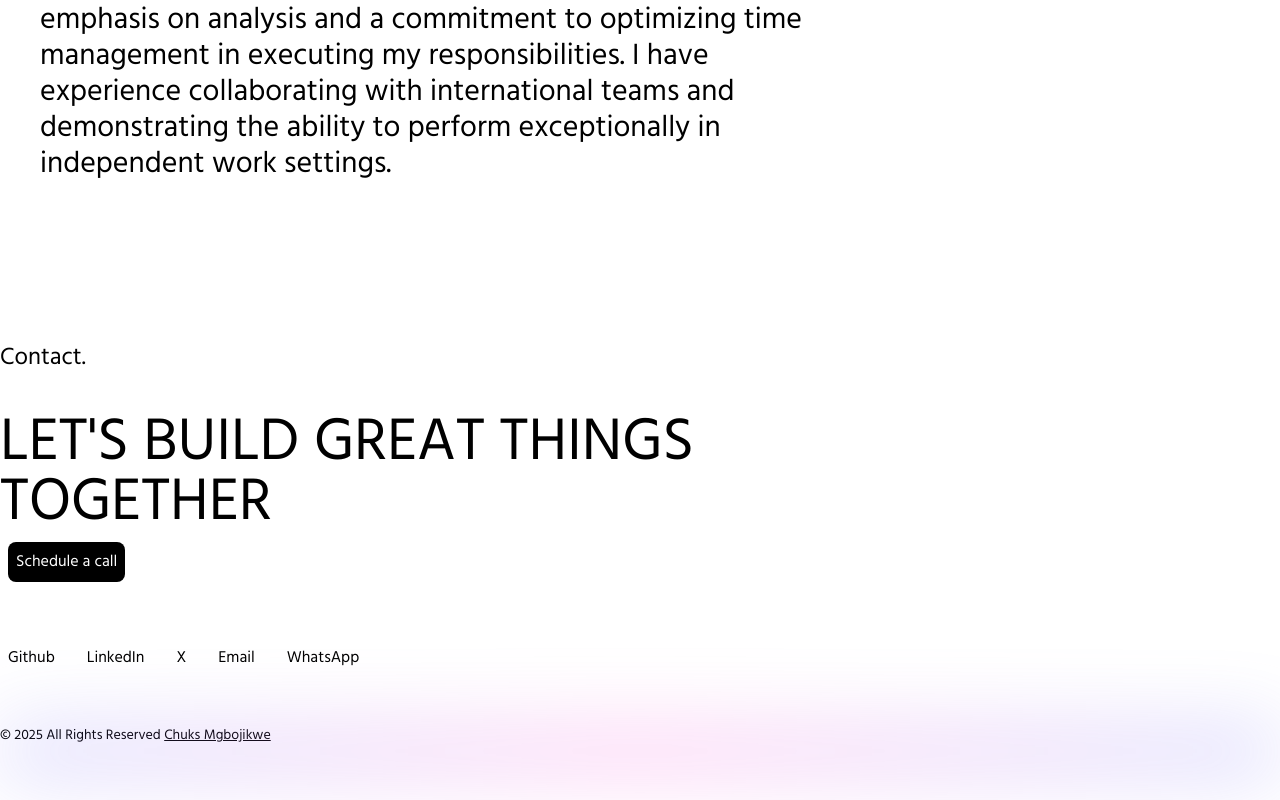
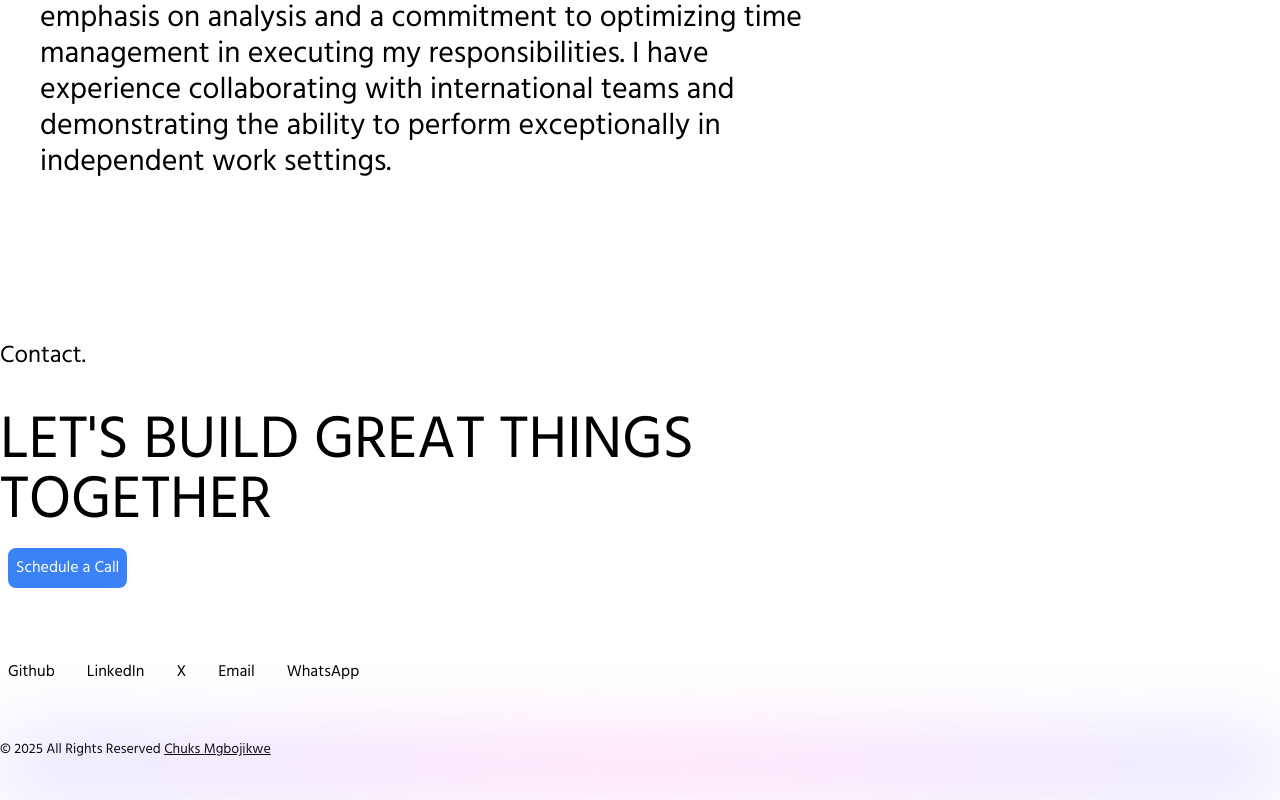
Before and after one commit to ChuxMg/chuks, a Next.js app: page / in a window 1280 px wide. Shown: the part 5410-6210 px from the top of the page. Built offline with nearby package versions, Linux system fonts and the light colour scheme.

Commit message:
Implement Update - Schedule a Call with Calendly

```diff
--- a/components/Footer/index.js
+++ b/components/Footer/index.js
@@ -2,6 +2,7 @@ import React from "react";
 import Socials from "../Socials";
 import Link from "next/link";
 import Button from "../Button";
+import ScheduleCallButton from "../ScheduleCallButton";
 
 const Footer = ({}) => {
 
@@ -19,7 +20,8 @@ const Footer = ({}) => {
             <h1 className="text-3xl tablet:text-6xl laptop:text-6xl laptopl:text-8xl text-bold">
               TOGETHER
             </h1>
-            <Button type="primary">Schedule a call</Button>
+            {/* <Button type="primary">Schedule a call</Button> */}
+            <ScheduleCallButton />
             <div className="mt-10">
               <Socials />
             </div>
--- /dev/null
+++ b/components/ScheduleCallButton/index.js
@@ -0,0 +1,26 @@
+import React, { useState } from "react";
+import Button from "../Button";
+
+export default function ScheduleCallButton() {
+  const [isScheduled, setIsScheduled] = useState(false);
+
+  const handleScheduleClick = () => {
+    const calendlyUrl = "https://calendly.com/chuxmgbojikwe";
+
+    window.open(calendlyUrl, "_blank");
+    setIsScheduled(true);
+  };
+
+  return (
+    <div className="flex items-center p-2">
+      <Button
+        onClick={handleScheduleClick}
+        classes={`px-6 py-3 text-white ${
+          isScheduled ? "bg-green-500" : "bg-blue-500"
+        } rounded-lg hover:bg-opacity-80 transition`}
+      >
+        {isScheduled ? "Call Scheduled!" : "Schedule a Call"}
+      </Button>
+    </div>
+  );
+}
--- a/pages/index.js
+++ b/pages/index.js
@@ -107,7 +107,7 @@ export default function Home() {
           </div>
 
           {/* <Socials className="mt-2 laptop:mt-5" /> */}
-          <SocialMediaIcons size="32" />
+          <SocialMediaIcons size="30" />
         </div>
         <div className="mt-10 laptop:mt-40 p-2 laptop:p-0" ref={workRef}>
           <h1 className="text-2xl text-bold">Work.</h1>
```
